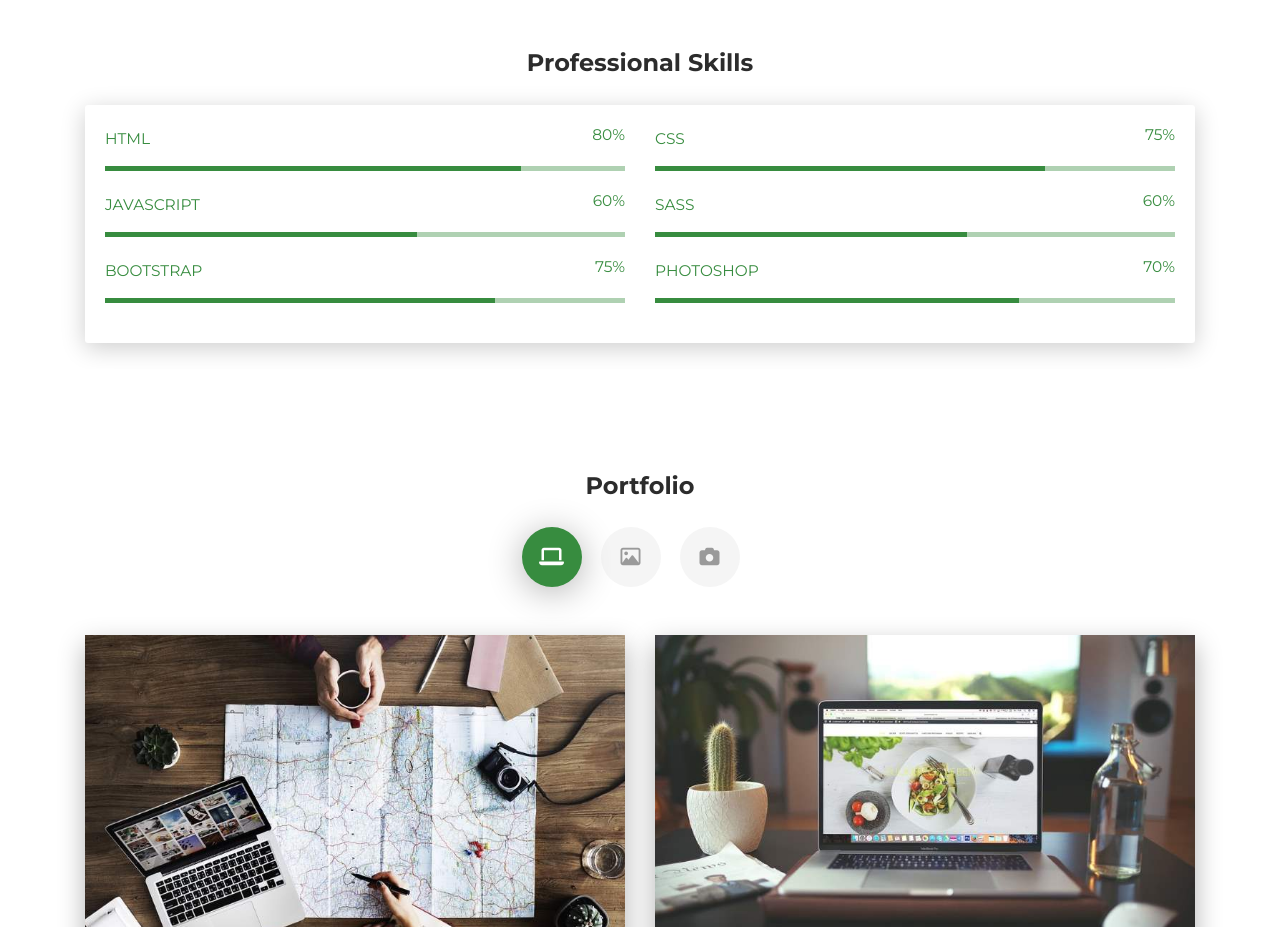
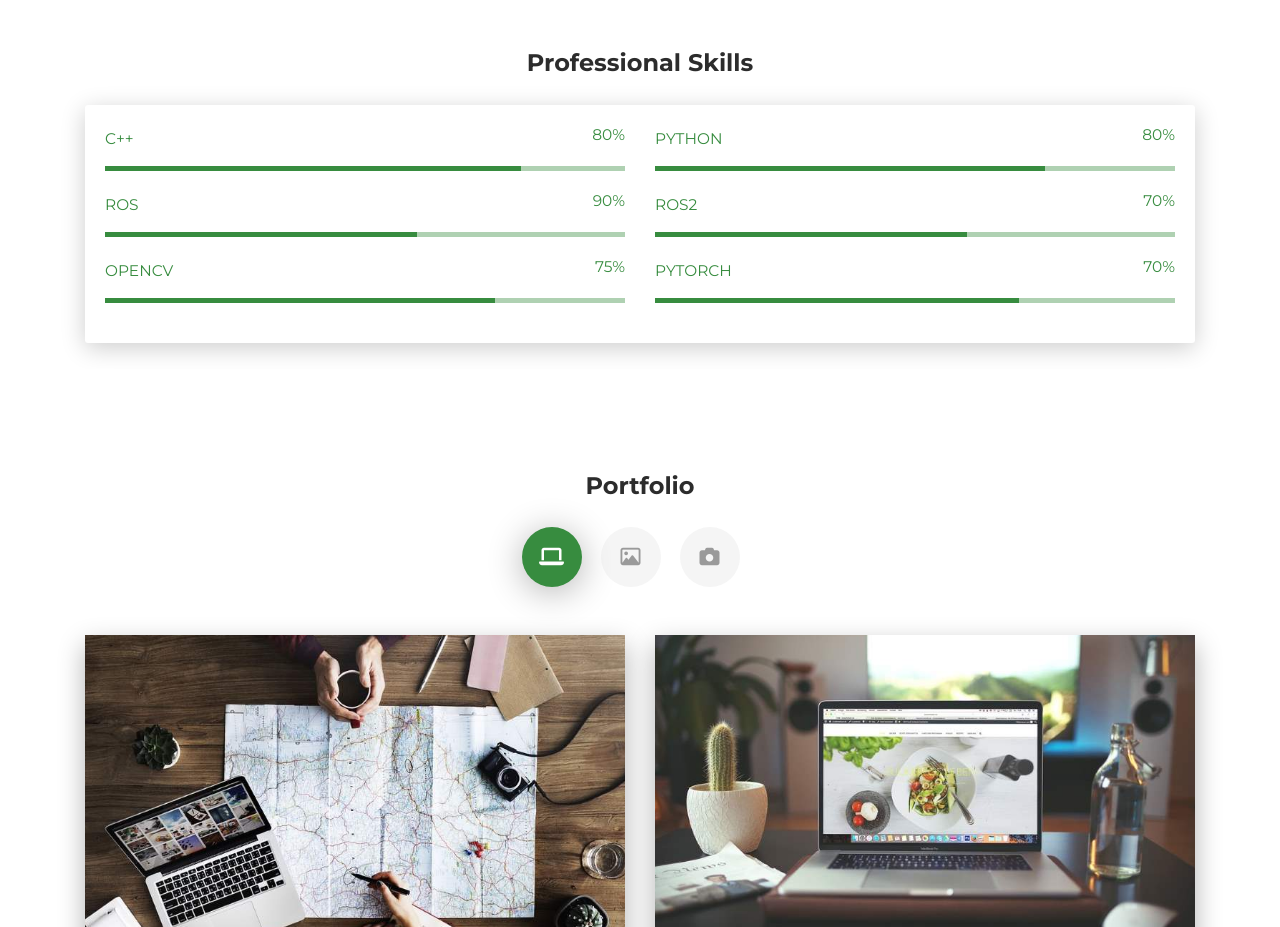
Before and after one commit to liudiepie/liudiepie.github.io, a plain HTML site: page index.html in a window 1280 px wide. Shown: the part 980-1907 px from the top of the page. Drawn offline with Linux system fonts and the light colour scheme.

Commit message:
update skills

```diff
--- a/index.html
+++ b/index.html
@@ -4,7 +4,7 @@
     <meta charset="UTF-8">
     <meta http-equiv="X-UA-Compatible" content="IE=edge">
     <meta name="viewport" content="width=device-width, initial-scale=1">
-    <title>Creative CV</title>
+    <title>My Portfolio</title>
     <link href="https://fonts.googleapis.com/css?family=Montserrat:400,700,200" rel="stylesheet">
     <link href="https://maxcdn.bootstrapcdn.com/font-awesome/latest/css/font-awesome.min.css" rel="stylesheet">
     <link href="css/aos.css?ver=1.1.0" rel="stylesheet">
@@ -69,7 +69,7 @@
           <div class="card-body">
             <div class="h4 mt-0 title">About</div>
             <p>Hello! I am Cheng Liu. Robotics Engineer, Developer and Enthusiast.</p>
-            <p>Robotics has become a pivotal field in the modern world, with numerous applications that have the potential to revolutionize various industries and improve our daily lives in remarkable ways. <a href="https://templateflip.com/templates/creative-cv/" target="_blank">Learn More</a></p>
+            <p>Robotics has become a pivotal field in the modern world, with numerous applications that have the potential to revolutionize various industries and improve our daily lives in remarkable ways. <a href="https://robotics.umd.edu/" target="_blank">Learn More</a></p>
           </div>
         </div>
         <div class="col-lg-6 col-md-12">
@@ -108,46 +108,46 @@
       <div class="card-body">
         <div class="row">
           <div class="col-md-6">
-            <div class="progress-container progress-primary"><span class="progress-badge">HTML</span>
+            <div class="progress-container progress-primary"><span class="progress-badge">C++</span>
               <div class="progress">
                 <div class="progress-bar progress-bar-primary" data-aos="progress-full" data-aos-offset="10" data-aos-duration="2000" role="progressbar" aria-valuenow="60" aria-valuemin="0" aria-valuemax="100" style="width: 80%;"></div><span class="progress-value">80%</span>
               </div>
             </div>
           </div>
           <div class="col-md-6">
-            <div class="progress-container progress-primary"><span class="progress-badge">CSS</span>
+            <div class="progress-container progress-primary"><span class="progress-badge">Python</span>
               <div class="progress">
-                <div class="progress-bar progress-bar-primary" data-aos="progress-full" data-aos-offset="10" data-aos-duration="2000" role="progressbar" aria-valuenow="60" aria-valuemin="0" aria-valuemax="100" style="width: 75%;"></div><span class="progress-value">75%</span>
+                <div class="progress-bar progress-bar-primary" data-aos="progress-full" data-aos-offset="10" data-aos-duration="2000" role="progressbar" aria-valuenow="60" aria-valuemin="0" aria-valuemax="100" style="width: 75%;"></div><span class="progress-value">80%</span>
               </div>
             </div>
           </div>
         </div>
         <div class="row">
           <div class="col-md-6">
-            <div class="progress-container progress-primary"><span class="progress-badge">JavaScript</span>
+            <div class="progress-container progress-primary"><span class="progress-badge">ROS</span>
               <div class="progress">
-                <div class="progress-bar progress-bar-primary" data-aos="progress-full" data-aos-offset="10" data-aos-duration="2000" role="progressbar" aria-valuenow="60" aria-valuemin="0" aria-valuemax="100" style="width: 60%;"></div><span class="progress-value">60%</span>
+                <div class="progress-bar progress-bar-primary" data-aos="progress-full" data-aos-offset="10" data-aos-duration="2000" role="progressbar" aria-valuenow="60" aria-valuemin="0" aria-valuemax="100" style="width: 60%;"></div><span class="progress-value">90%</span>
               </div>
             </div>
           </div>
           <div class="col-md-6">
-            <div class="progress-container progress-primary"><span class="progress-badge">SASS</span>
+            <div class="progress-container progress-primary"><span class="progress-badge">ROS2</span>
               <div class="progress">
-                <div class="progress-bar progress-bar-primary" data-aos="progress-full" data-aos-offset="10" data-aos-duration="2000" role="progressbar" aria-valuenow="60" aria-valuemin="0" aria-valuemax="100" style="width: 60%;"></div><span class="progress-value">60%</span>
+                <div class="progress-bar progress-bar-primary" data-aos="progress-full" data-aos-offset="10" data-aos-duration="2000" role="progressbar" aria-valuenow="60" aria-valuemin="0" aria-valuemax="100" style="width: 60%;"></div><span class="progress-value">70%</span>
               </div>
             </div>
           </div>
         </div>
         <div class="row">
           <div class="col-md-6">
-            <div class="progress-container progress-primary"><span class="progress-badge">Bootstrap</span>
+            <div class="progress-container progress-primary"><span class="progress-badge">OpenCV</span>
               <div class="progress">
                 <div class="progress-bar progress-bar-primary" data-aos="progress-full" data-aos-offset="10" data-aos-duration="2000" role="progressbar" aria-valuenow="60" aria-valuemin="0" aria-valuemax="100" style="width: 75%;"></div><span class="progress-value">75%</span>
               </div>
             </div>
           </div>
           <div class="col-md-6">
-            <div class="progress-container progress-primary"><span class="progress-badge">Photoshop</span>
+            <div class="progress-container progress-primary"><span class="progress-badge">PyTorch</span>
               <div class="progress">
                 <div class="progress-bar progress-bar-primary" data-aos="progress-full" data-aos-offset="10" data-aos-duration="2000" role="progressbar" aria-valuenow="60" aria-valuemin="0" aria-valuemax="100" style="width: 70%;"></div><span class="progress-value">70%</span>
               </div>
```
